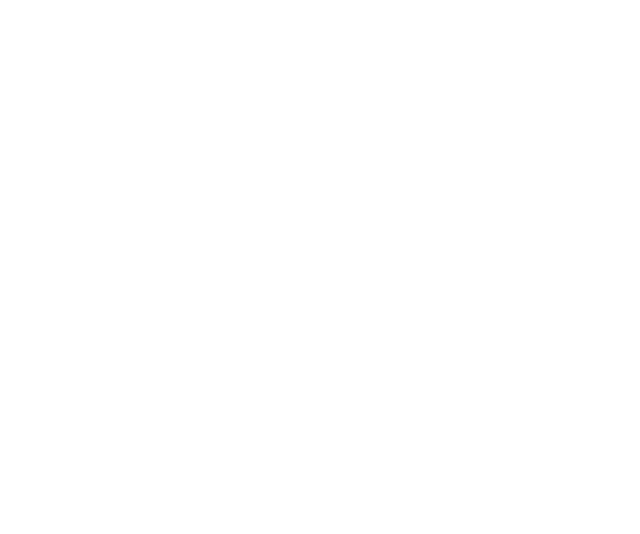
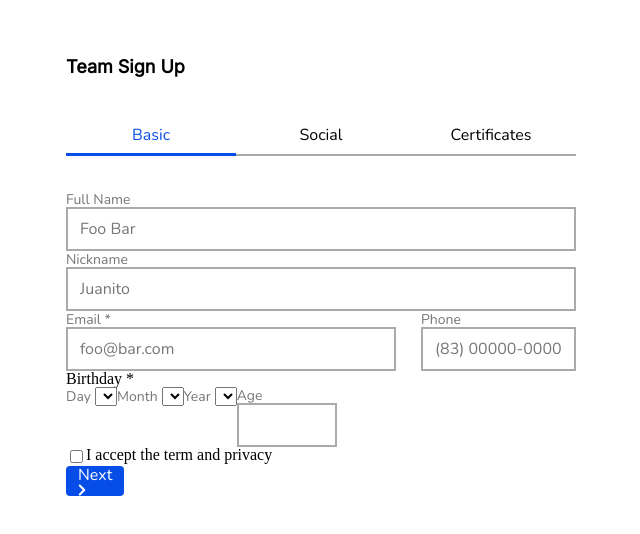
Before and after one commit to VitorEspinoza/JavaScript-project-compass, a plain HTML site: page index.html in a window 1280 px wide. Shown: the whole page, without its empty margins (169-809 px from the left). Drawn offline with nearby package versions, Linux system fonts and the light colour scheme.

Commit message:
Primeiro protótipo incompleto da primeira tela

```diff
--- a/index.html
+++ b/index.html
@@ -8,8 +8,67 @@
   <link rel="preconnect" href="https://fonts.googleapis.com">
   <link rel="preconnect" href="https://fonts.gstatic.com" crossorigin>
   <link href="https://fonts.googleapis.com/css2?family=Inter&family=Nunito&display=swap" rel="stylesheet">
+  <link rel="stylesheet" href="styles/style.css">
 </head>
 <body>
+  <section class="first-tab tab container">
+    <div>
+  <h1 >Team Sign Up</h1>
+  <ul class="flex">
+    <li class="active">Basic</li>
+    <li>Social</li>
+    <li>Certificates</li>
+  </ul>
 
+  <form action="">
+    <div>
+      <label for="Name">Full Name</label>
+      <input type="text" name="Name" id="" placeholder="Foo Bar" required>
+    </div>
+    <div>
+      <label for="Nickname">Nickname</label>
+      <input type="text" name="Nickname" id="" placeholder="Juanito">
+    </div>
+
+    <div class="flex info-flex">
+      <div>
+        <label for="Email">Email *</label>
+        <input type="email" name="Email" id="" placeholder="foo@bar.com">
+      </div>
+      <div>
+        <label for="Phone">Phone</label>
+        <input placeholder="(83) 00000-0000" type="text" name="Phone" id="">
+      </div>
+    </div>
+      <div class="birthday">
+      <h2>Birthday *</h2>
+      <div class="flex">
+       <div>
+         <label for="Day">Day</label>
+         <select name="Day" class="select-day"></select>
+       </div>
+       <div>
+        <label for="Month">Month</label>
+        <select name="Month" class="select-month"></select>
+       </div>
+       <div>
+        <label for="Year">Year</label>
+        <select class="select-year"></select>
+       </div>
+       <div>
+         <label for="Age">Age</label>
+         <input readonly="true">
+       </div>
+      </div>
+    </div>
+    <div class="flex">
+      <input class="check" type="checkbox">
+      <p>I accept the term and privacy</p>
+    </div>
+
+    <button class="btn">Next <img src="./assets/vetor-setinha.svg" alt=""></button>
+  </form>
+</div>
+</section>
 </body>
 </html>
--- a/styles/abstract/_base.scss
+++ b/styles/abstract/_base.scss
@@ -10,25 +10,27 @@ img {
   flex-wrap: wrap;
 }
 
-.input {
-  font-family: 'Nunito', sans-serif;
-  font-size: 16px;
+input {
+  display: block;
+  @include font(16px, $nunito);
   font-weight: 400;
   line-height: 18px;
-  color: #767676;
+  color: $inputColor;
   border: 2px solid #AAA;
   outline: none;
   box-sizing: border-box;
+  padding: 11px 0 11px 12px;
+  width: 510px;
 }
 
 .btnActive {
   background-color: #FFF;
-  border: 2px solid #074EE8;
+  border: 2px solid $primaryColor;
 }
 
 .btn {
   padding: 0px 12px 0px 12px;
-  background-color: #074EE8;
+  background-color: $primaryColor;
   border-radius: 4px;
   font-family: 'Nunito', sans-serif;
   font-size: 16px;
@@ -39,3 +41,20 @@ img {
   outline: none;
   text-decoration: none;
 }
+
+.container {
+  max-width: 900px;
+  margin: 0 auto;
+
+  &::after,
+  &::before {
+    content: "";
+    display: table;
+    clear: both;
+  }
+}
+
+.active {
+  color: $primaryColor;
+  box-shadow: inset 0px -3px 0px $primaryColor !important;
+}
--- a/styles/components/_firstTab.scss
+++ b/styles/components/_firstTab.scss
@@ -0,0 +1,58 @@
+.tab {
+    h1 {
+        @include font(18px, $inter);
+        line-height: 24px;
+        font-weight: 600;
+        margin-top: 55px;
+        margin-bottom: 35px;
+    }
+
+    & > div {
+        margin-left: 45px;
+    }
+
+
+    ul
+    {
+        margin-bottom: 35px;
+        li {
+            text-align: center;
+            padding: 13px 0;
+            width: 170px;
+            box-shadow: inset 0px -2px 0px #AAAAAA;
+            @include font(16px, $nunito);
+        }
+    }
+
+    label {
+        @include font(14px, $nunito);
+        color: $inputColor;
+    }
+
+    input::placeholder {
+        @include font(16px, $nunito);
+        color: $inputColor;
+    }
+}
+
+.birthday {
+    input {
+        width: 100px;
+    }
+}
+
+.check {
+    width: auto;
+}
+
+.info-flex {
+    gap: 25px;
+
+    input[type=email] {
+    width: 330px;
+    }
+
+    input[type=text] {
+        width: 155px;
+    }
+}
--- a/styles/style.scss
+++ b/styles/style.scss
@@ -1,2 +1,3 @@
 @import 'abstract/reset';
 @import 'abstract/base';
+@import './components/firstTab';
```
Also changed, not shown: assets/vetor-setinha.svg (added), styles/style.css, 1 other file.
